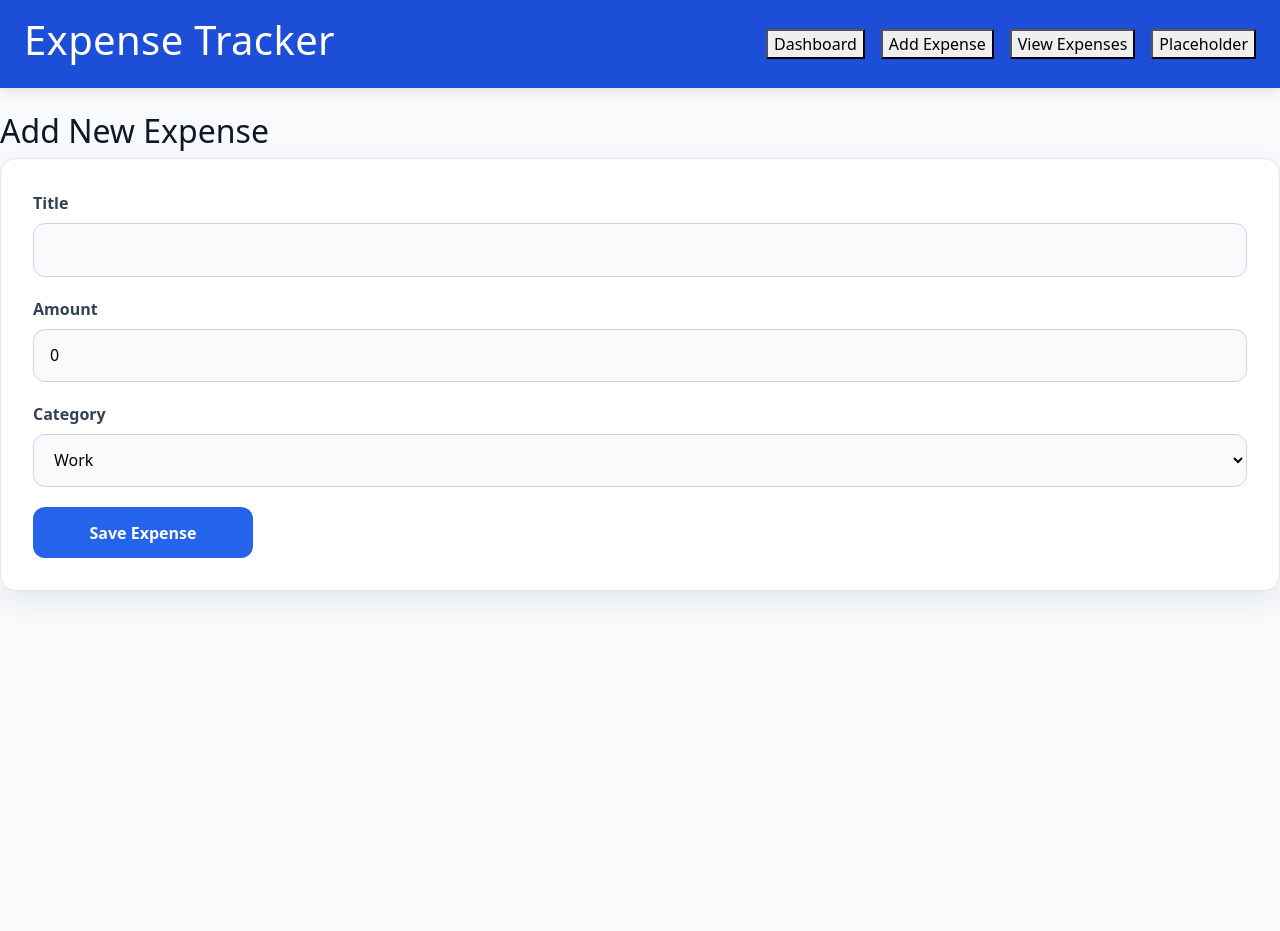
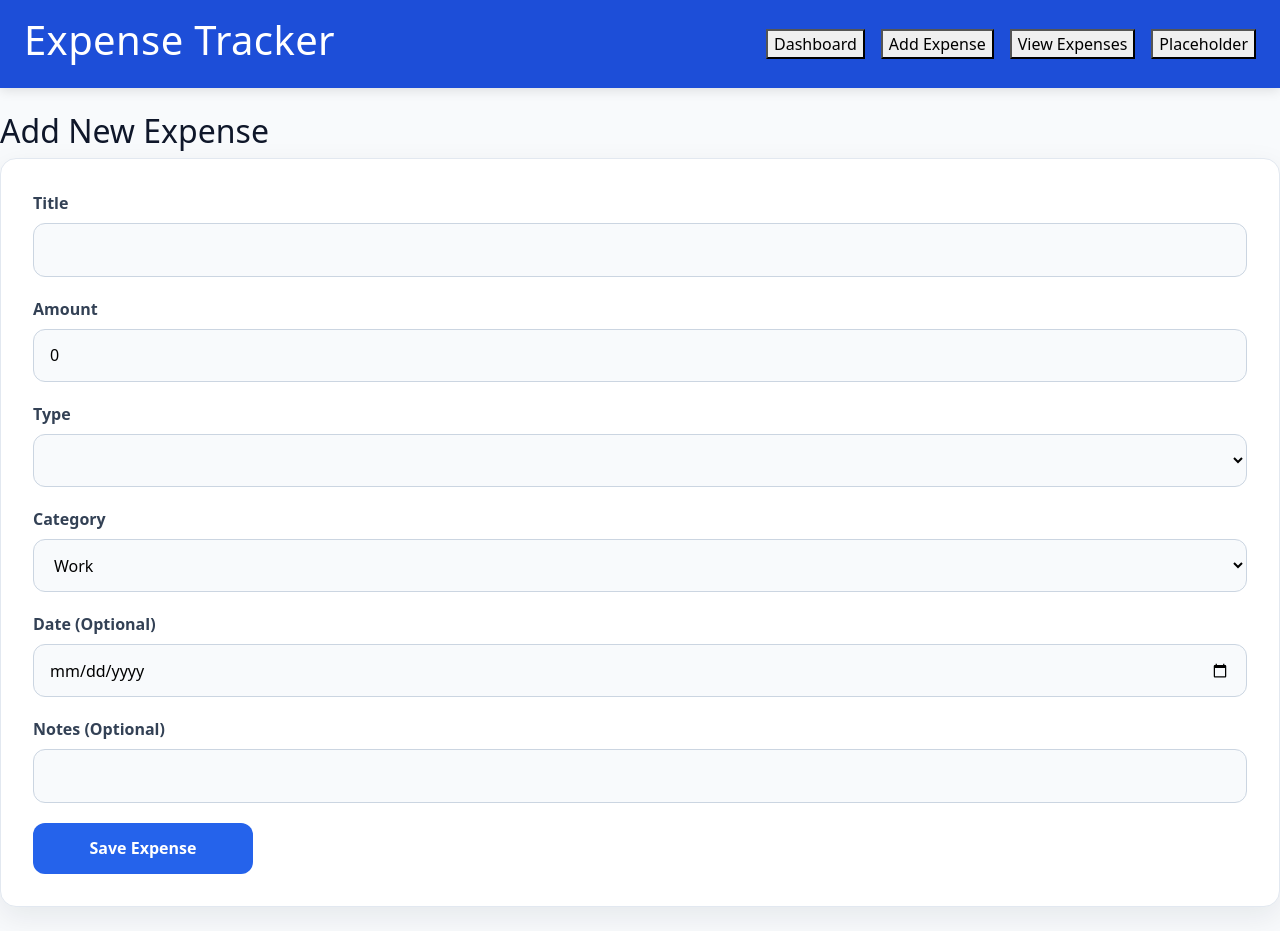
Before and after one commit to joekeane-design/assignment4, an Angular app: page /add-expense in a window 1280 px wide. Before the commit the page ends 800 px from the top, so only its background shows below. Built offline with nearby package versions, Linux system fonts and the light colour scheme.

Commit message:
Added expense type, notes, and an expense date. Implemented it into the add, view, and edit expense forms

```diff
--- a/src/app/components/add-expense/add-expense.html
+++ b/src/app/components/add-expense/add-expense.html
@@ -25,7 +25,22 @@
         required
       />
     </div>
-
+    <div class="form-row">
+      <label for="expense-type">Type</label>
+      <select
+        id="form-select"
+        name="type"
+        [(ngModel)]="type"
+        required
+      >
+        <option
+          *ngFor="let type of expenseService.expensetype()"
+          [value]="type"
+        >
+          {{ type }}
+        </option>
+      </select>
+    </div>
     <div class="form-row">
       <label for="expense-category">Category</label>
       <select
@@ -42,6 +57,26 @@
         </option>
       </select>
     </div>
+    <div class="form-row">
+      <label for="expense-date">Date (Optional)</label>
+      <input
+        id="expense-date"
+        type="date"
+        name="date"
+        [(ngModel)]="date"
+
+      />
+    </div>
+    <div class="form-row">
+      <label for="expense-notes">Notes (Optional)</label>
+      <input
+        id="expense-notes"
+        type="text"
+        name="notes"
+        [(ngModel)]="notes"
+
+      />
+    </div>
 
     <button type="submit">Save Expense</button>
   </form>
--- a/src/app/components/add-expense/add-expense.ts
+++ b/src/app/components/add-expense/add-expense.ts
@@ -4,7 +4,7 @@ import { FormsModule } from '@angular/forms';
 import { Expense } from '../../models/expense';
 import { ExpenseCategory } from '../../models/expense-category';
 import { ExpenseService } from '../../services/expense-service';
-
+import { TransactionType } from '../../models/transaction-type';
 @Component({
   standalone: true,
   selector: 'app-add-expense',
@@ -22,7 +22,9 @@ export class AddExpense {
   title = signal<string>('');
   amount = signal<number>(0);
   category = signal<ExpenseCategory>('Work');
-
+  type = signal<TransactionType>('Expense');
+  date = signal<Date>(new Date());
+  notes = signal<string>('');
   onSubmit() {
     if (!this.title() || !this.amount() || !this.category()) {
       alert('Please fill in all fields');
@@ -34,11 +36,14 @@ export class AddExpense {
       title: this.title(),
       amount: this.amount(),
       category: this.category() as ExpenseCategory,
+      type: this.type() as TransactionType,
+      notes: this.notes(),
     };
 
     this.expenseService.addExpense(newExpense);
     this.title.set('');
     this.amount.set(0);
     this.category.set('Work');
+    this.type.set('Expense');
   }
 }
--- a/src/app/components/edit-expense/edit-expense.css
+++ b/src/app/components/edit-expense/edit-expense.css
@@ -0,0 +1,66 @@
+.expense-form-shell {
+  padding: 1.5rem 0;
+}
+
+.expense-form {
+  background: #ffffff;
+  border: 1px solid #e2e8f0;
+  border-radius: 1rem;
+  padding: 2rem;
+  box-shadow: 0 10px 30px rgba(15, 23, 42, 0.08);
+}
+
+.expense-form h2 {
+  margin-top: 0;
+  margin-bottom: 1.5rem;
+  font-size: 2rem;
+  color: #0f172a;
+}
+
+.form-row {
+  display: grid;
+  gap: 0.5rem;
+  margin-bottom: 1.25rem;
+}
+
+.form-row label {
+  font-weight: 600;
+  color: #334155;
+}
+
+.form-row input,
+.form-row select {
+  width: 100%;
+  border: 1px solid #cbd5e1;
+  border-radius: 0.75rem;
+  padding: 0.85rem 1rem;
+  background: #f8fafc;
+}
+
+.expense-form button {
+  max-width: 220px;
+  padding: 0.85rem 1.25rem;
+  border: none;
+  border-radius: 0.75rem;
+  font-weight: 700;
+  cursor: pointer;
+  margin-right: 0.75rem;
+}
+
+.expense-form button[type="submit"] {
+  background: #2563eb;
+  color: #ffffff;
+}
+
+.expense-form button[type="submit"]:hover {
+  background: #1d4ed8;
+}
+
+.expense-form button[type="button"] {
+  background: #f1f5f9;
+  color: #334155;
+}
+
+.expense-form button[type="button"]:hover {
+  background: #e2e8f0;
+}
--- a/src/app/components/edit-expense/edit-expense.html
+++ b/src/app/components/edit-expense/edit-expense.html
@@ -25,7 +25,22 @@
         required
       />
     </div>
-
+    <div class="form-row">
+      <label for="expense-type">Type</label>
+      <select
+        id="expense-type"
+        name="type"
+        [(ngModel)]="type"
+        required
+      >
+        <option
+          *ngFor="let type of expenseService.expensetype()"
+          [value]=""
+        >
+          {{ type }}
+        </option>
+      </select>
+    </div>
     <div class="form-row">
       <label for="expense-category">Category</label>
       <select
@@ -42,6 +57,26 @@
         </option>
       </select>
     </div>
+    <div class="form-row">
+      <label for="expense-date">Date (Optional)</label>
+      <input
+        id="expense-date"
+        type="date"
+        name="date"
+        [(ngModel)]="date"
+
+      />
+    </div>
+    <div class="form-row">
+      <label for="expense-notes">Notes (Optional)</label>
+      <input
+        id="expense-notes"
+        type="text"
+        name="notes"
+        [(ngModel)]="notes"
+
+      />
+    </div>
 
     <button type="submit">Save Changes</button>
     <button type="button" (click)="onCancel()">Cancel</button>
--- a/src/app/components/edit-expense/edit-expense.ts
+++ b/src/app/components/edit-expense/edit-expense.ts
@@ -5,6 +5,7 @@ import { ActivatedRoute, Router } from '@angular/router';
 import { ExpenseService } from '../../services/expense-service';
 import { Expense } from '../../models/expense';
 import { ExpenseCategory } from '../../models/expense-category';
+import { TransactionType } from '../../models/transaction-type';
 
 @Component({
   standalone: true,
@@ -22,6 +23,9 @@ export class EditExpense implements OnInit {
   title = '';
   amount = 0;
   category: ExpenseCategory = 'Work';
+  type: TransactionType = 'Expense';
+  notes = "";
+  date: Date = new Date();
 
   ngOnInit() {
     const id = Number(this.route.snapshot.paramMap.get('id'));
@@ -31,13 +35,16 @@ export class EditExpense implements OnInit {
       this.title = expense.title;
       this.amount = expense.amount;
       this.category = expense.category;
+      this.type = expense.type;
+      this.notes = expense.notes ?? '';
+      this.date = expense.date ?? new Date();
     } else {
       this.router.navigate(['expenses']);
     }
   }
 
   onSubmit() {
-    if (!this.title || !this.amount || !this.category) {
+    if (!this.title || !this.amount || !this.category || !this.type) {
       alert('Please fill in all fields');
       return;
     }
@@ -46,6 +53,8 @@ export class EditExpense implements OnInit {
       title: this.title,
       amount: this.amount,
       category: this.category,
+      type: this.type,
+      notes: this.notes,
     };
     this.expenseService.updateExpense(updated);
     this.router.navigate(['expenses']);
--- a/src/app/components/expense-item/expense-item.css
+++ b/src/app/components/expense-item/expense-item.css
@@ -0,0 +1,60 @@
+.expense-item {
+  background: #ffffff;
+  border: 1px solid #e2e8f0;
+  border-radius: 1rem;
+  padding: 1.5rem 2rem;
+  box-shadow: 0 10px 30px rgba(15, 23, 42, 0.08);
+  margin-bottom: 1rem;
+}
+
+.card-title h3 {
+  margin: 0 0 1rem;
+  font-size: 1.25rem;
+  color: #0f172a;
+}
+
+.card-content {
+  display: grid;
+  gap: 0.4rem;
+  margin-bottom: 1.25rem;
+}
+
+.card-content p {
+  margin: 0;
+  color: #334155;
+}
+
+.card-content p span {
+  font-weight: 600;
+}
+
+.card-footer {
+  display: flex;
+  gap: 0.75rem;
+}
+
+.card-footer button {
+  padding: 0.85rem 1.25rem;
+  border: none;
+  border-radius: 0.75rem;
+  font-weight: 700;
+  cursor: pointer;
+}
+
+.card-footer button:first-child {
+  background: #2563eb;
+  color: #ffffff;
+}
+
+.card-footer button:first-child:hover {
+  background: #1d4ed8;
+}
+
+.card-footer button:last-child {
+  background: #f1f5f9;
+  color: #334155;
+}
+
+.card-footer button:last-child:hover {
+  background: #e2e8f0;
+}
--- a/src/app/components/expense-item/expense-item.html
+++ b/src/app/components/expense-item/expense-item.html
@@ -4,7 +4,11 @@
   </div>
   <div class="card-content">
     <p>Amount: {{ expense.amount | currency }}</p>
+    <p>Type: {{expense.type }}</p>
     <p>Category: {{ expense.category }}</p>
+    <p>Date: {{expense.date}}</p>
+    <p>Notes: {{expense.notes}}</p>
+
   </div>
   <div class="card-footer">
     <button type="button" (click)="onEditClick(expense)">Edit</button>
--- a/src/app/models/expense.ts
+++ b/src/app/models/expense.ts
@@ -1,7 +1,11 @@
 import { ExpenseCategory } from './expense-category';
+import { TransactionType } from './transaction-type';
 export interface Expense {
   id: number;
   title: string;
   amount: number;
   category: ExpenseCategory;
+  type: TransactionType;
+  notes?: string;
+  date?: Date;
 }
--- a/src/app/models/transaction-type.ts
+++ b/src/app/models/transaction-type.ts
@@ -1,2 +1,2 @@
 export type TransactionType =
-    'income' | 'expense';
+    'Income' | 'Expense';
--- a/src/app/services/expense-service.ts
+++ b/src/app/services/expense-service.ts
@@ -13,6 +13,10 @@ export class ExpenseService {
     'Grocery',
     'Utilities',
     'Other',
+  ]);
+  expensetype = signal<string[]>([
+    'expense',
+    'income'
   ]);
    expenseCount = computed(() => this.expenses().length);
 
```
